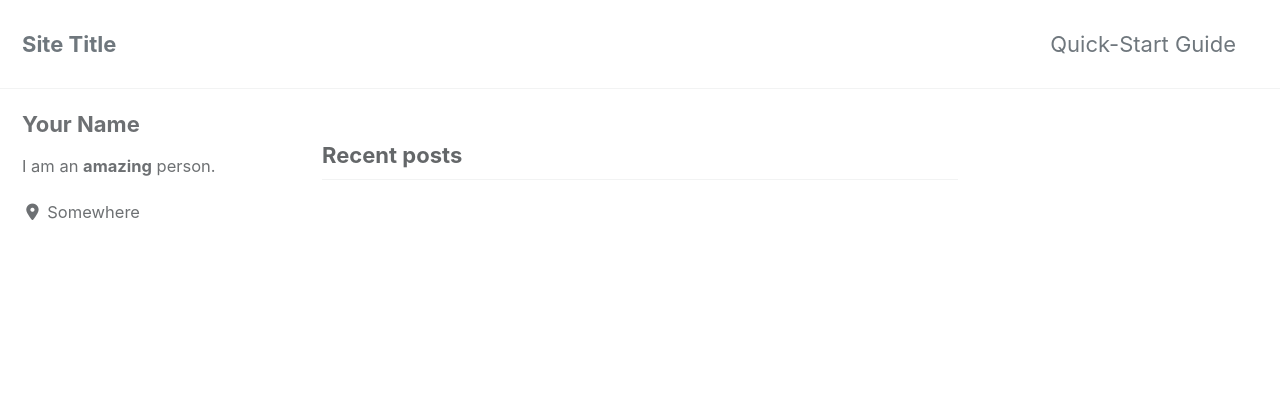
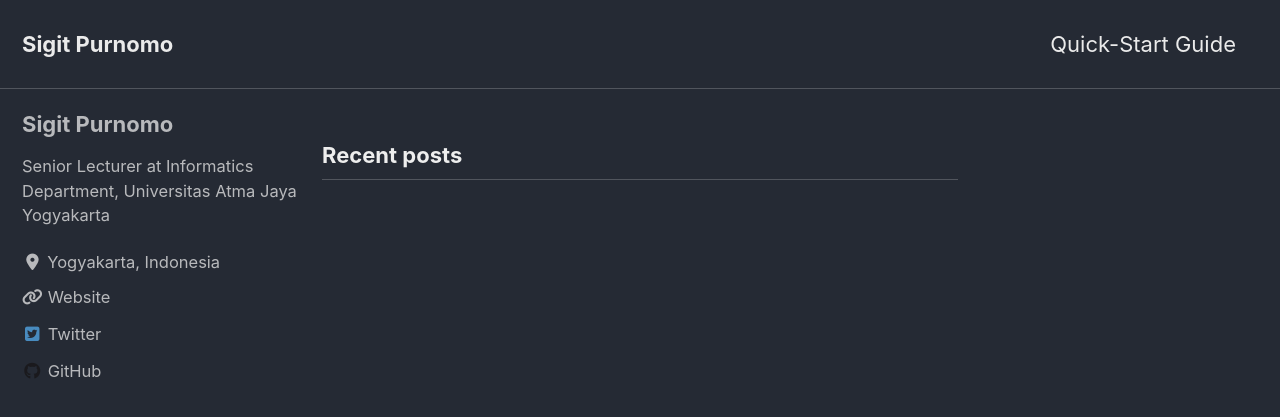
Before and after one commit to sigit-purnomo/sigit-purnomo.github.io, a Jekyll site: the page built from index.html, in a window 1280 px wide and 900 px high. Shown: the top 417 px of the window. Built offline with Jekyll 4.4.1, drawn with Linux system fonts in a browser that asks for light colours; cached includes are drawn as plain includes; nearby versions of some CDN libraries; the list of posts is cut into pages by our own code; some of the changed text lies outside the part shown.

Commit message:
Update _config.yml

```diff
--- a/_config.yml
+++ b/_config.yml
@@ -12,16 +12,16 @@
 
 # theme                  : "minimal-mistakes-jekyll"
 # remote_theme           : "mmistakes/minimal-mistakes"
-minimal_mistakes_skin    : "default" # "air", "aqua", "contrast", "dark", "dirt", "neon", "mint", "plum", "sunrise"
+minimal_mistakes_skin    : "dark" # "air", "aqua", "contrast", "dark", "dirt", "neon", "mint", "plum", "sunrise"
 
 # Site Settings
 locale                   : "en-US"
-title                    : "Site Title"
+title                    : "Sigit Purnomo"
 title_separator          : "-"
 subtitle                 : # site tagline that appears below site title in masthead
-name                     : "Your Name"
-description              : "An amazing website."
-url                      : # the base hostname & protocol for your site e.g. "https://mmistakes.github.io"
+name                     : "Sigit Purnomo"
+description              : "Reborn this way!"
+url                      : "https://sigit-purnomo.github.io"
 baseurl                  : # the subpath of your site, e.g. "/blog"
 repository               : # GitHub username/repo-name e.g. "mmistakes/minimal-mistakes"
 teaser                   : # path of fallback teaser image, e.g. "/assets/images/500x300.png"
@@ -93,10 +93,10 @@ analytics:
 
 # Site Author
 author:
-  name             : "Your Name"
+  name             : "Sigit Purnomo"
   avatar           : # path of avatar image, e.g. "/assets/images/bio-photo.jpg"
-  bio              : "I am an **amazing** person."
-  location         : "Somewhere"
+  bio              : "Senior Lecturer at Informatics Department, Universitas Atma Jaya Yogyakarta"
+  location         : "Yogyakarta, Indonesia"
   email            :
   links:
     - label: "Email"
@@ -104,16 +104,16 @@ author:
       # url: mailto:your.name@email.com
     - label: "Website"
       icon: "fas fa-fw fa-link"
-      # url: "https://your-website.com"
+      url: "https://sigitpurnomo.id"
     - label: "Twitter"
       icon: "fab fa-fw fa-twitter-square"
-      # url: "https://twitter.com/"
+      url: "https://twitter.com/sigitpurnomo"
     - label: "Facebook"
       icon: "fab fa-fw fa-facebook-square"
       # url: "https://facebook.com/"
     - label: "GitHub"
       icon: "fab fa-fw fa-github"
-      # url: "https://github.com/"
+      url: "https://github.com/sigit-purnomo"
     - label: "Instagram"
       icon: "fab fa-fw fa-instagram"
       # url: "https://instagram.com/"
```
